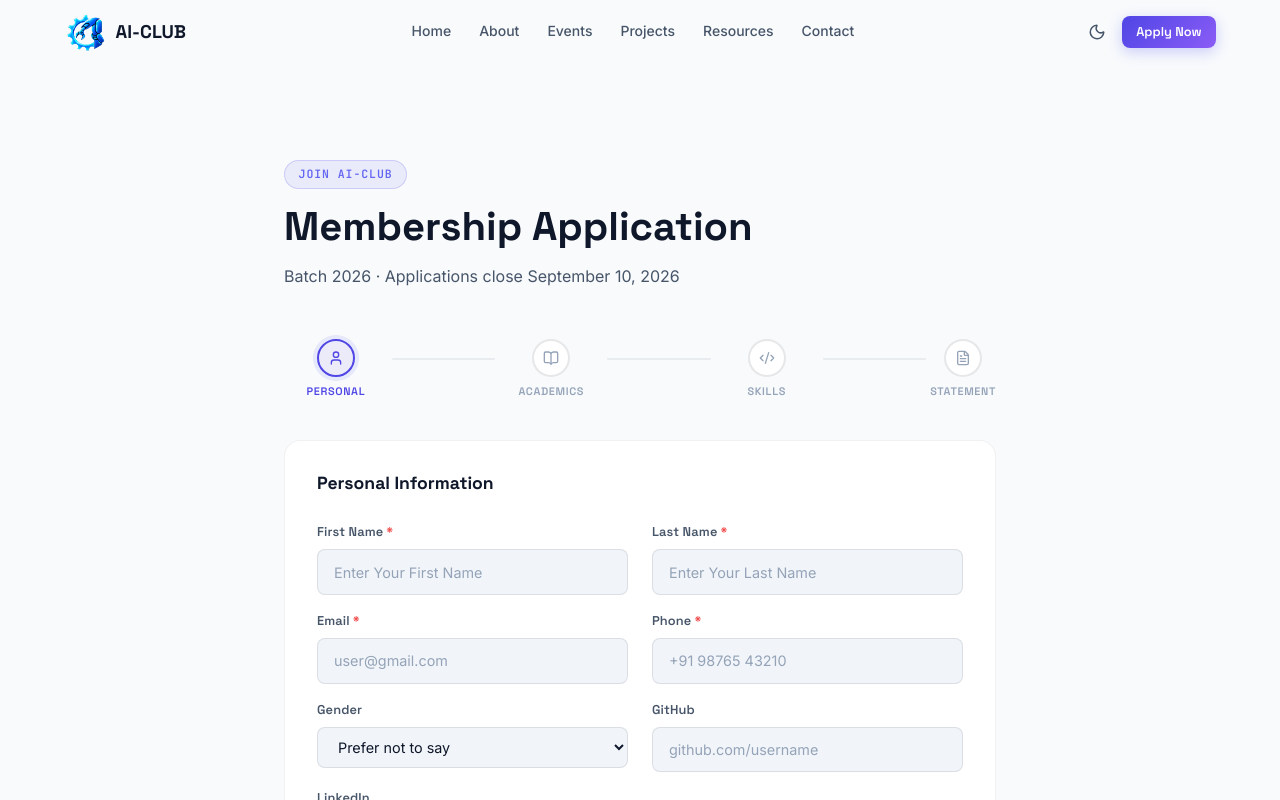
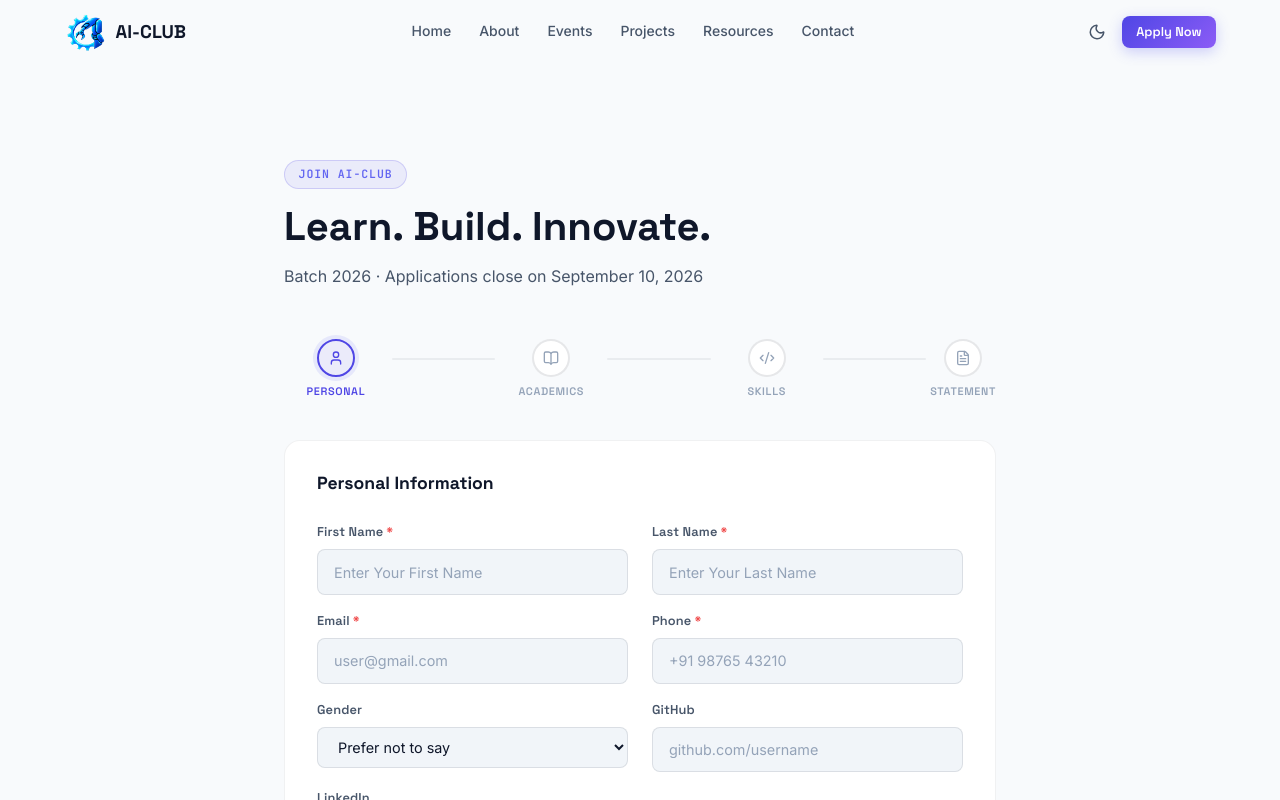
Before and after one commit to Mohammad032004/aiclublpcps, a Next.js app: page /apply in a window 1280 px wide. Shown: the top 800 px of the page. Built offline with nearby package versions, Linux system fonts and the light colour scheme.

Commit message:
apply now heading fix

```diff
--- a/app/(public)/apply/page.tsx
+++ b/app/(public)/apply/page.tsx
@@ -155,7 +155,7 @@ export default function ApplyPage() {
 
   return (
     <div style={{ maxWidth: 760, margin: "0 auto", padding: "6rem 1.5rem 4rem" }}>
-      <SectionHeader tag="Join AI-Club" title="Membership Application" subtitle="Batch 2026 · Applications close September 10, 2026" center={false}/>
+      <SectionHeader tag="Join AI-Club" title="Learn. Build. Innovate." subtitle="Batch 2026 · Applications close on September 10, 2026" center={false}/>
 
       {/* Stepper */}
       <div className="stepper">
```
